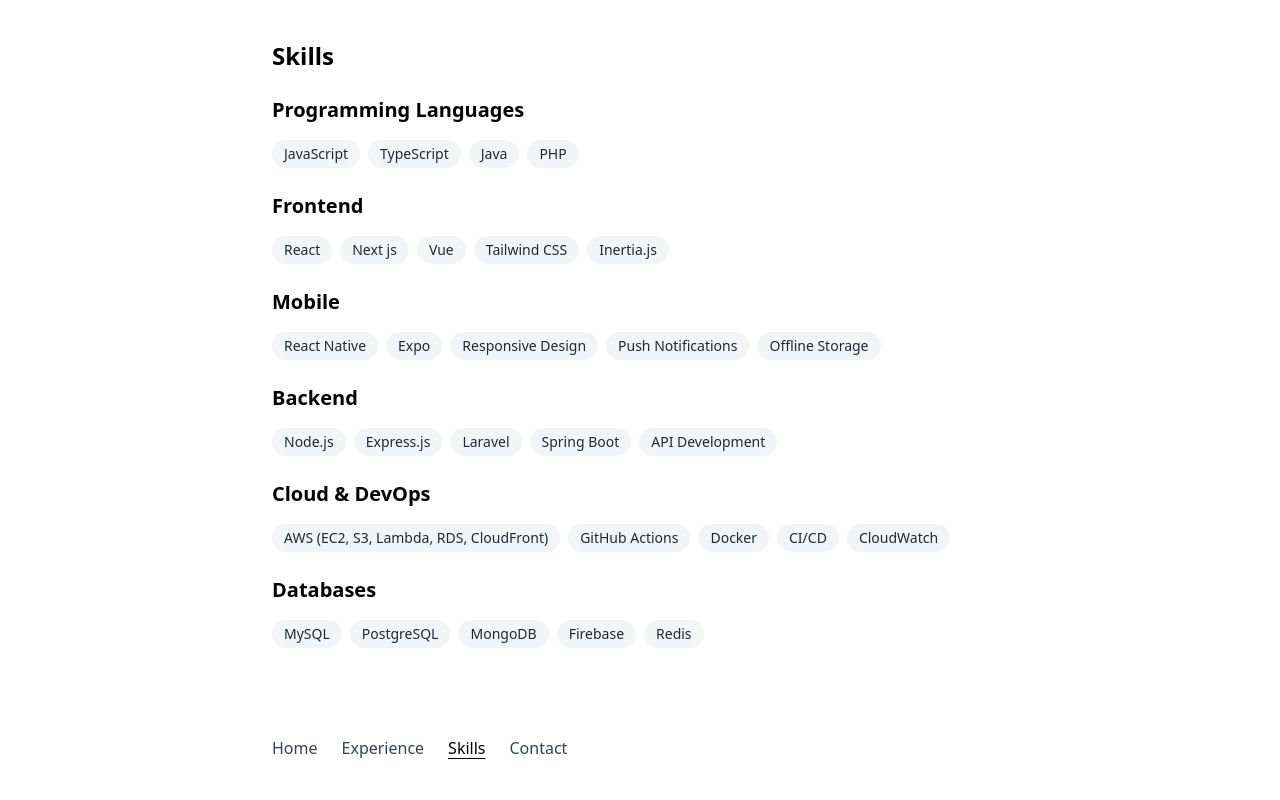
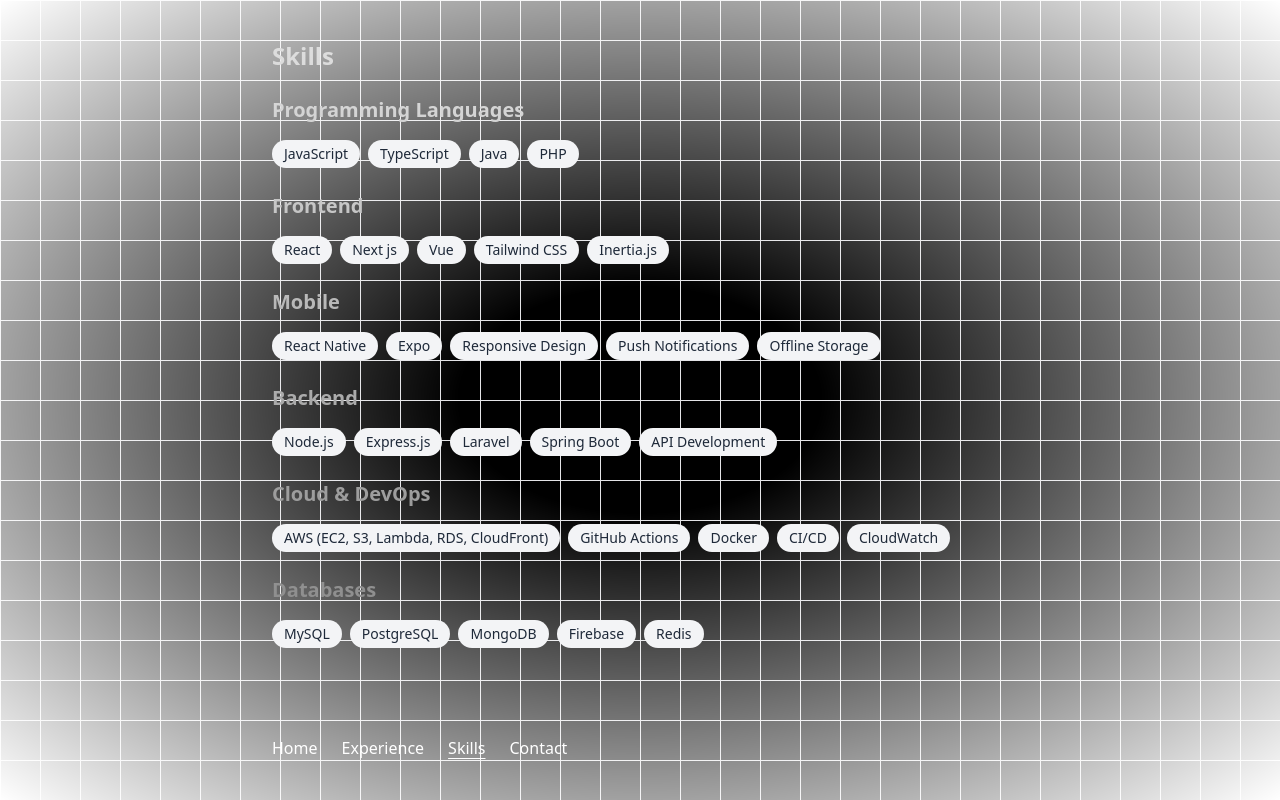
Before and after one commit to Orandian/portfolio-nextjs, a Next.js app: page /skills in a window 1280 px wide. Built offline with nearby package versions, Linux system fonts and the light colour scheme.

Commit message:
update design

```diff
--- a/app/layout.tsx
+++ b/app/layout.tsx
@@ -1,6 +1,7 @@
 import type { Metadata } from "next";
 import { Open_Sans } from "next/font/google";
 import "./globals.css";
+import GridBackground from "@/components/grid-background";
 
 const openSans = Open_Sans({
   variable: "--font-open-sans",
@@ -20,12 +21,10 @@
 }>) {
   return (
     <html lang="en">
-      <body
-        className={`${openSans.variable} antialiased`}
-      >
-        <div className="container pt-10 pb-32">
-          {children}
-        </div>
+      <body className={`${openSans.variable} antialiased`}>
+        <GridBackground>
+          <div className="container pt-10 pb-32 z-20">{children}</div>
+        </GridBackground>
       </body>
     </html>
   );
--- /dev/null
+++ b/components/grid-background.tsx
@@ -0,0 +1,23 @@
+import { cn } from "@/lib/utils";
+import React from "react";
+
+const GridBackground = ({ children }: { children: React.ReactNode }) => {
+  return (
+    <div className="relative flex h-full w-full items-center justify-center bg-black dark:bg-black">
+      <div
+        className={cn(
+          "fixed top-0 inset-0",
+          "[background-size:40px_40px]",
+          "[background-image:linear-gradient(to_right,#e4e4e7_1px,transparent_1px),linear-gradient(to_bottom,#e4e4e7_1px,transparent_1px)]",
+          "dark:[background-image:linear-gradient(to_right,#262626_1px,transparent_1px),linear-gradient(to_bottom,#262626_1px,transparent_1px)]"
+        )}
+      />
+      <div className="pointer-events-none absolute inset-0 flex items-center justify-center bg-white [mask-image:radial-gradient(ellipse_at_center,transparent_20%,black)] dark:bg-black"></div>
+      <div className="relative z-20 h-[100vh] w-full bg-gradient-to-b from-neutral-200 to-neutral-500 bg-clip-text text-transparent">
+        {children}
+      </div>
+    </div>
+  );
+};
+
+export default GridBackground;
--- a/components/navigator.tsx
+++ b/components/navigator.tsx
@@ -16,17 +16,17 @@
   const pathname = usePathname();
 
   return (
-    <nav className="w-full py-10 bg-white fixed bottom-0 z-50">
+    <nav className="w-full py-10 fixed bottom-0 z-50">
       <ul className="flex space-x-6 text-sm md:text-base">
         {navItems.map((item) => (
           <li key={item.name}>
             <Link
               href={item.href}
               className={clsx(
-                "hover:text-black transition-colors",
+                "hover:text-white transition-colors",
                 pathname === item.href
-                  ? "text-black font-medium underline underline-offset-4"
-                  : "text-gray-700"
+                  ? "text-white font-medium underline underline-offset-4"
+                  : "text-white"
               )}
             >
               {item.name}
--- /dev/null
+++ b/lib/utils.ts
@@ -0,0 +1,6 @@
+import { ClassValue, clsx } from "clsx";
+import { twMerge } from "tailwind-merge";
+
+export function cn(...inputs: ClassValue[]) {
+  return twMerge(clsx(inputs));
+}
--- a/package.json
+++ b/package.json
@@ -12,9 +12,11 @@
     "clsx": "^2.1.1",
     "lucide": "^0.501.0",
     "lucide-react": "^0.501.0",
+    "motion": "^12.7.4",
     "next": "15.3.1",
     "react": "^19.0.0",
-    "react-dom": "^19.0.0"
+    "react-dom": "^19.0.0",
+    "tailwind-merge": "^3.2.0"
   },
   "devDependencies": {
     "@eslint/eslintrc": "^3",
```
Also changed, not shown: 1 other file (tests, documents, lock files or other folders).
